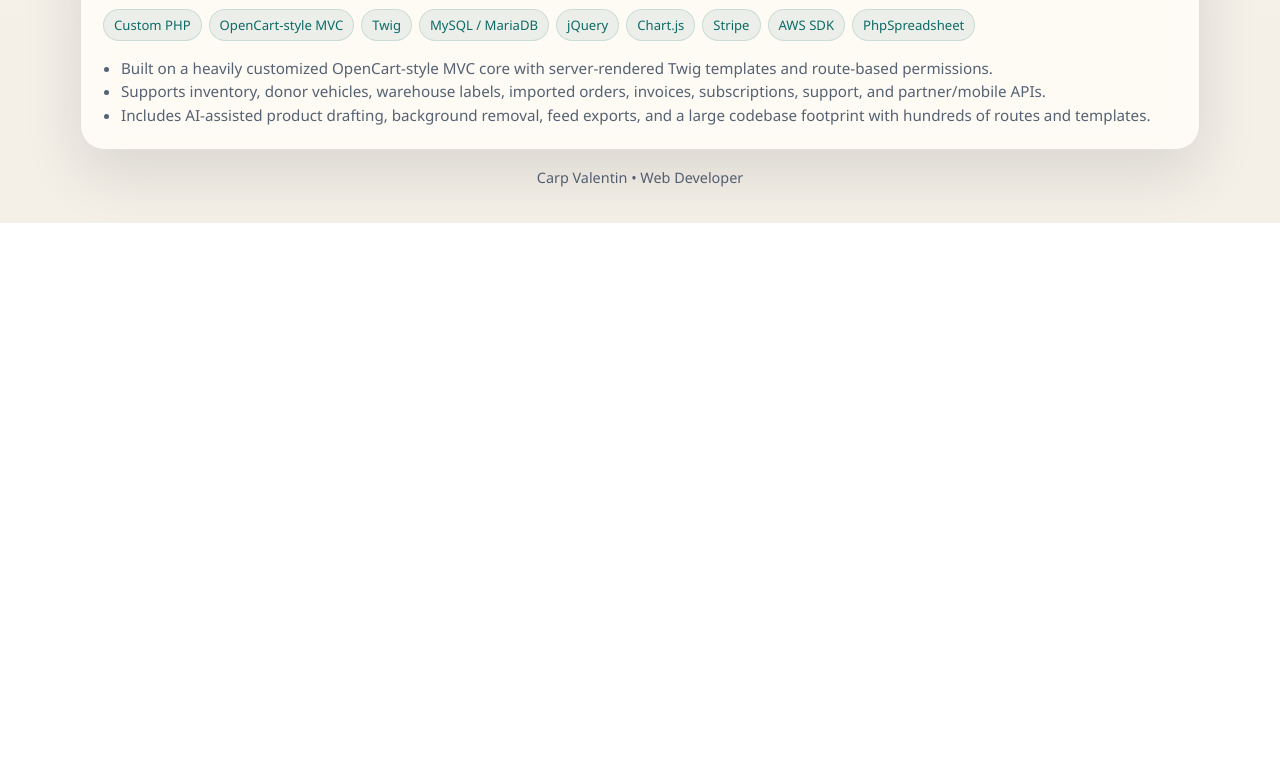
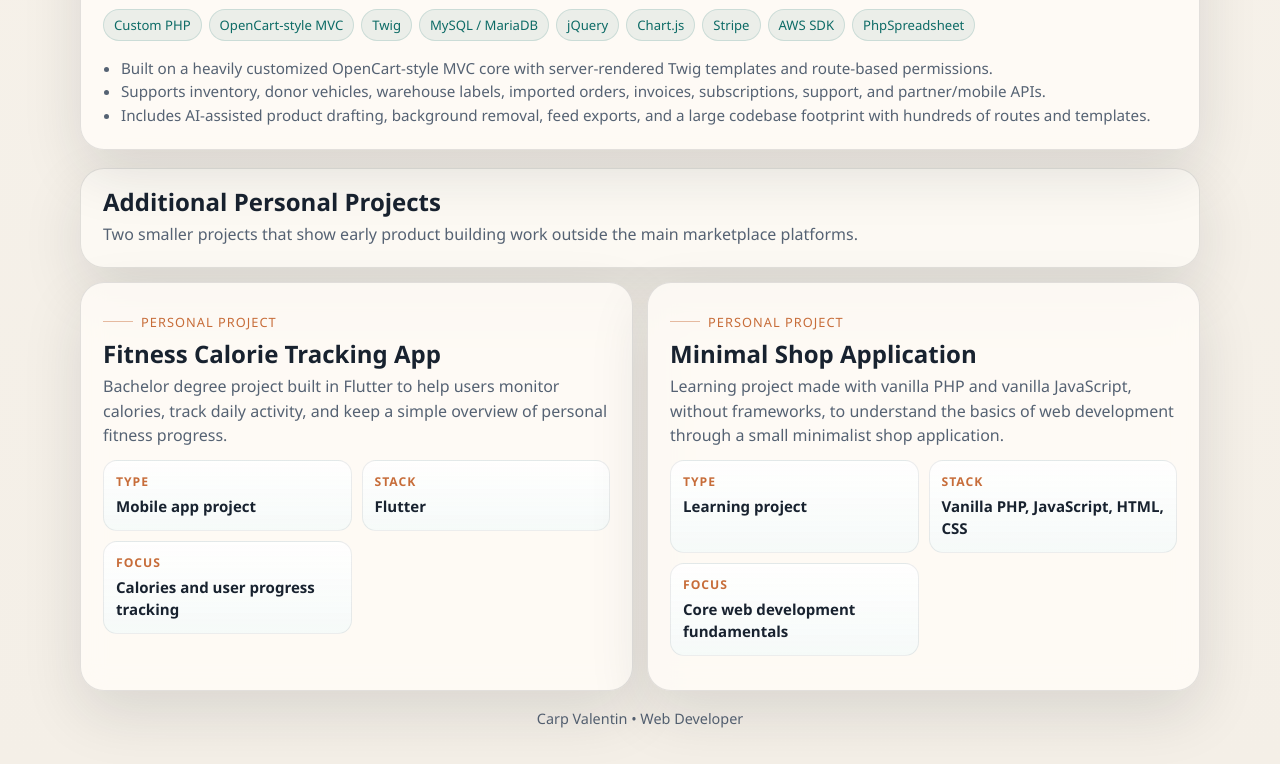
Before and after one commit to ValentinKRP/technical-portfolio, a plain HTML site: page index.html in a window 1280 px wide. Shown: the part 3368-4132 px from the top of the page. Before the commit the page ends 3591 px from the top, so only its background shows below. Drawn offline with Linux system fonts and the light colour scheme.

Commit message:
Add personal projects section

```diff
--- a/index.html
+++ b/index.html
@@ -278,6 +278,32 @@
       font-size: 0.95rem;
     }
 
+    .extras {
+      margin-top: 18px;
+      display: grid;
+      gap: 14px;
+    }
+
+    .extras-head {
+      padding: 20px 22px;
+      border-radius: 24px;
+      border: 1px solid var(--line);
+      background: rgba(255, 252, 247, 0.72);
+      box-shadow: var(--shadow);
+    }
+
+    .extras-head p {
+      margin: 8px 0 0;
+      color: var(--muted);
+      line-height: 1.55;
+    }
+
+    .extras-grid {
+      display: grid;
+      grid-template-columns: repeat(auto-fit, minmax(320px, 1fr));
+      gap: 14px;
+    }
+
     footer {
       margin-top: 16px;
       color: var(--muted);
@@ -495,6 +521,71 @@
       </article>
     </section>
 
+    <section class="extras">
+      <div class="extras-head">
+        <h2>Additional Personal Projects</h2>
+        <p>Two smaller projects that show early product building work outside the main marketplace platforms.</p>
+      </div>
+
+      <div class="extras-grid">
+        <article class="panel">
+          <div class="project-kicker">Personal Project</div>
+          <div class="project-head">
+            <div>
+              <h2>Fitness Calorie Tracking App</h2>
+              <p>
+                Bachelor degree project built in Flutter to help users monitor calories, track daily activity, and keep
+                a simple overview of personal fitness progress.
+              </p>
+            </div>
+          </div>
+
+          <div class="info-grid">
+            <div class="info-box">
+              <strong>Type</strong>
+              <span>Mobile app project</span>
+            </div>
+            <div class="info-box">
+              <strong>Stack</strong>
+              <span>Flutter</span>
+            </div>
+            <div class="info-box">
+              <strong>Focus</strong>
+              <span>Calories and user progress tracking</span>
+            </div>
+          </div>
+        </article>
+
+        <article class="panel">
+          <div class="project-kicker">Personal Project</div>
+          <div class="project-head">
+            <div>
+              <h2>Minimal Shop Application</h2>
+              <p>
+                Learning project made with vanilla PHP and vanilla JavaScript, without frameworks, to understand the
+                basics of web development through a small minimalist shop application.
+              </p>
+            </div>
+          </div>
+
+          <div class="info-grid">
+            <div class="info-box">
+              <strong>Type</strong>
+              <span>Learning project</span>
+            </div>
+            <div class="info-box">
+              <strong>Stack</strong>
+              <span>Vanilla PHP, JavaScript, HTML, CSS</span>
+            </div>
+            <div class="info-box">
+              <strong>Focus</strong>
+              <span>Core web development fundamentals</span>
+            </div>
+          </div>
+        </article>
+      </div>
+    </section>
+
     <footer>
       Carp Valentin • Web Developer
     </footer>
```
